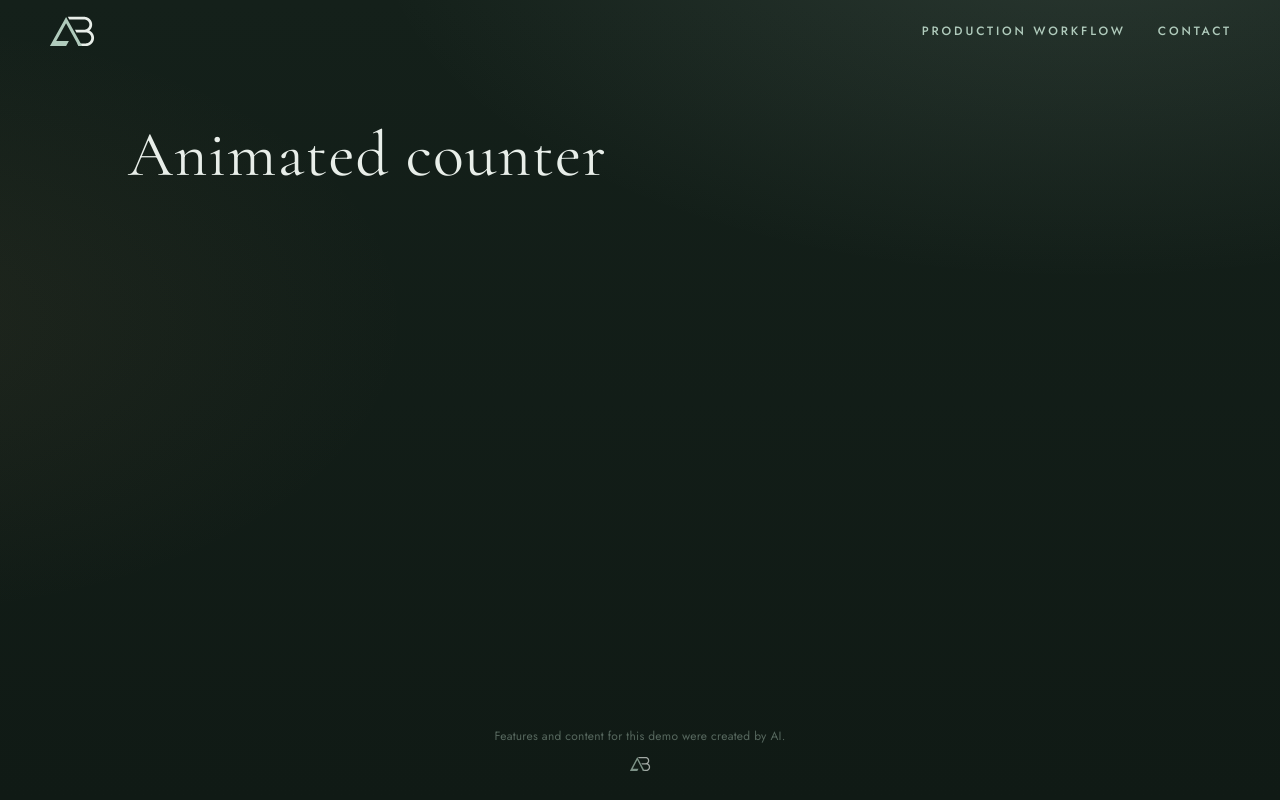
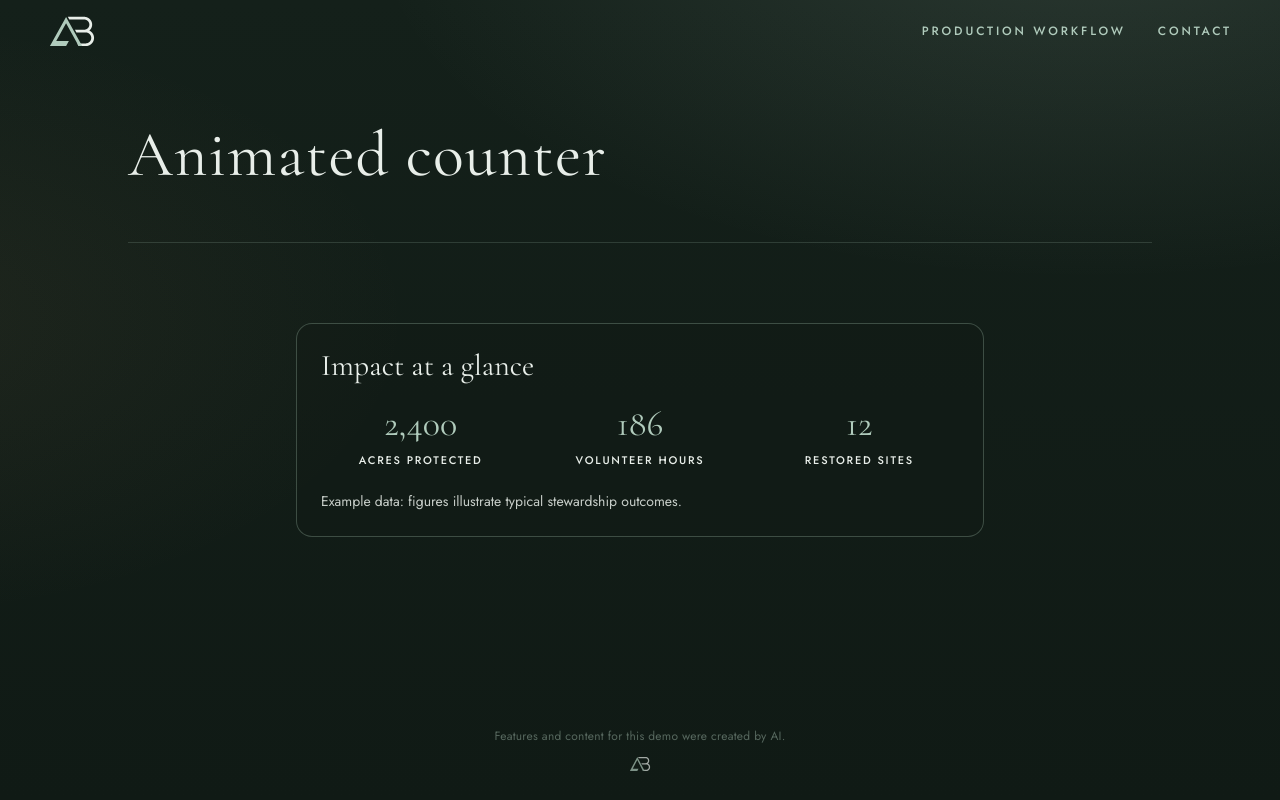
Before and after one commit to ashtonbach/agent-showcase, a Next.js app: page / in a window 1280 px wide. Built offline with nearby package versions, Linux system fonts and the light colour scheme.

Commit message:
Feature: Animated counter (Author: Alder)

```diff
--- a/app/page.tsx
+++ b/app/page.tsx
@@ -1,3 +1,4 @@
+import Lab from "./lab/animated-counter";
 import { readDemoKey, demoTitle } from "./demo-name";
 const demoKey = readDemoKey();
 const demoName = demoTitle();
@@ -5,7 +6,7 @@ export default function Page() {
   return (
     <div className="page-stack">
       <h1 className="demo-title" data-i18n={demoKey}>{demoName}</h1>
-      {/* lab:slot */}
+      <Lab /> {/* lab:slot */}
     </div>
   );
 }
```
